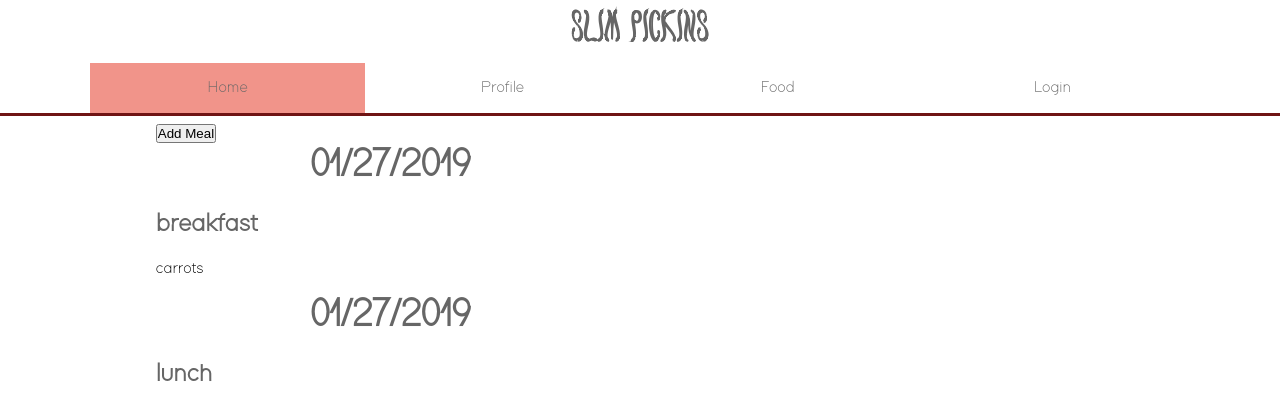
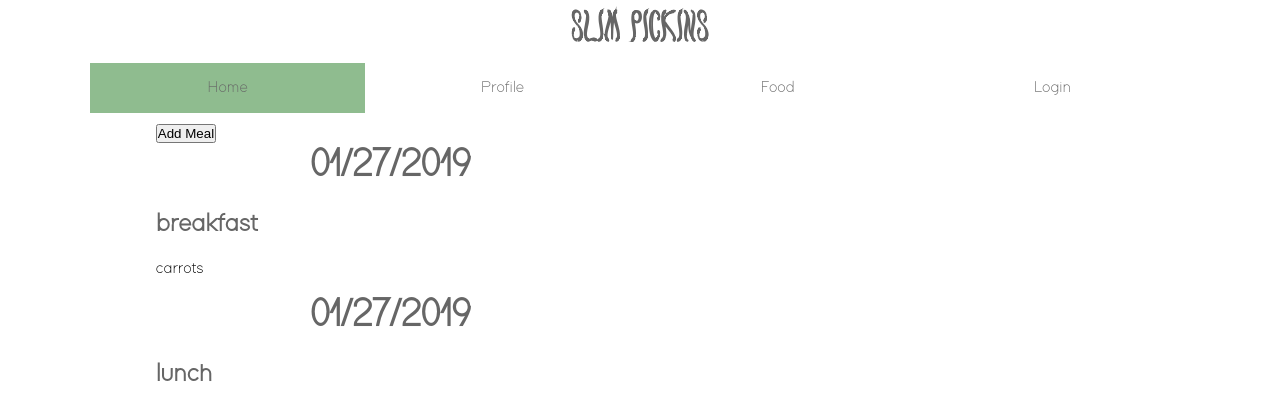
Before and after one commit to mattyplo/SlimPickins, a PHP site: page /index.php in a window 1280 px wide. Shown: the top 410 px of the page. Run offline with PHP 8.4, Linux system fonts and the light colour scheme.

Commit message:
testing a thing

```diff
--- a/src/css/styles.css
+++ b/src/css/styles.css
@@ -26,8 +26,6 @@ header{
     left:0;
     background:rgba(255, 255, 255,.8);
     overflow: hidden;
-    border-bottom: 2px;
-    border-bottom: 3px solid rgba(102, 6, 6, 0.94);
 }
 
 header#index{
@@ -59,14 +57,15 @@ nav#primary a{
 }
 
 nav#primary a:hover{
-    background:#F1948A;
+    background:darkseagreen;
     display:block;
     color:#fff;
 }
 
 .active{
-    background:#F1948A;
+    background:darkseagreen;
     display:block;
+    color:#fff;
 }
 
 .wrapper{
```
Also changed, not shown: test.txt (added).
